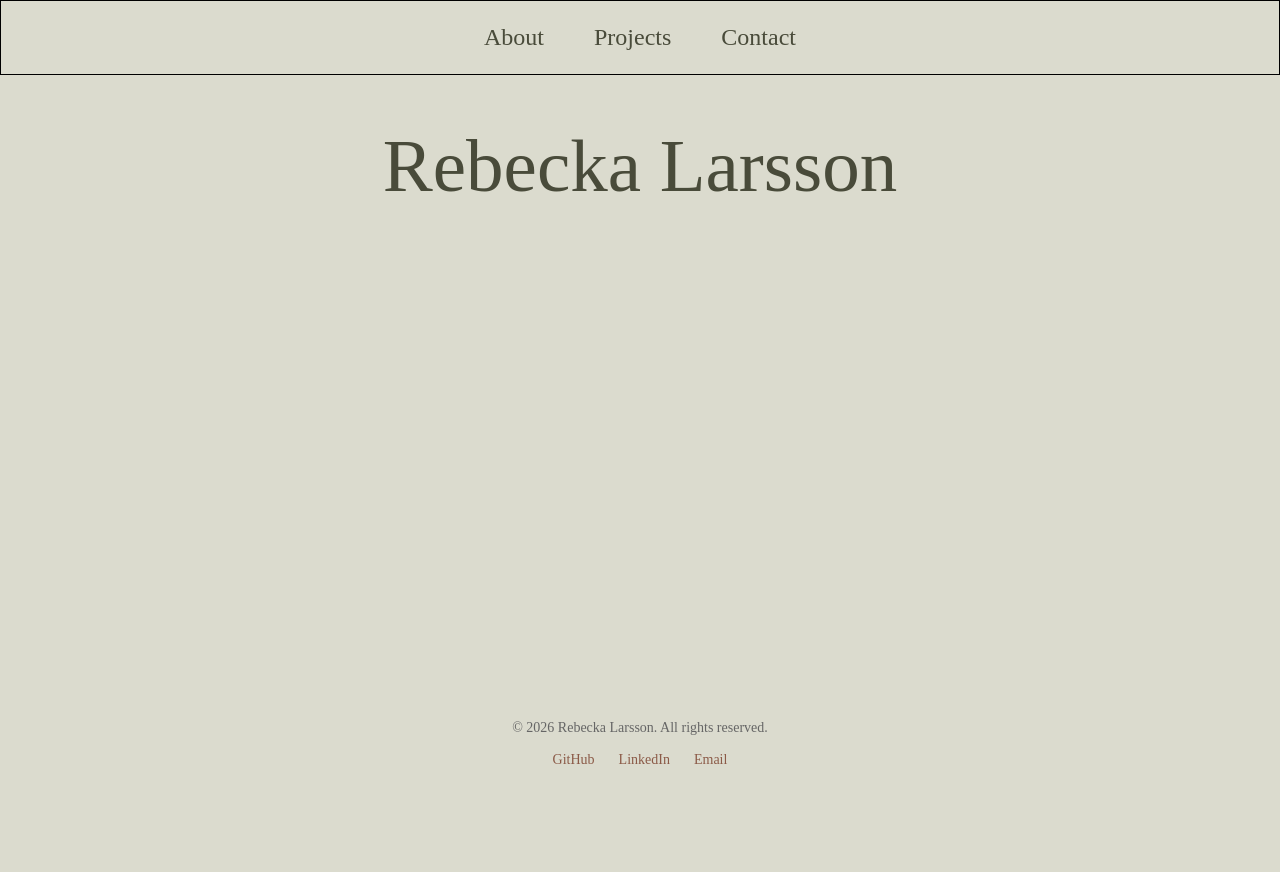
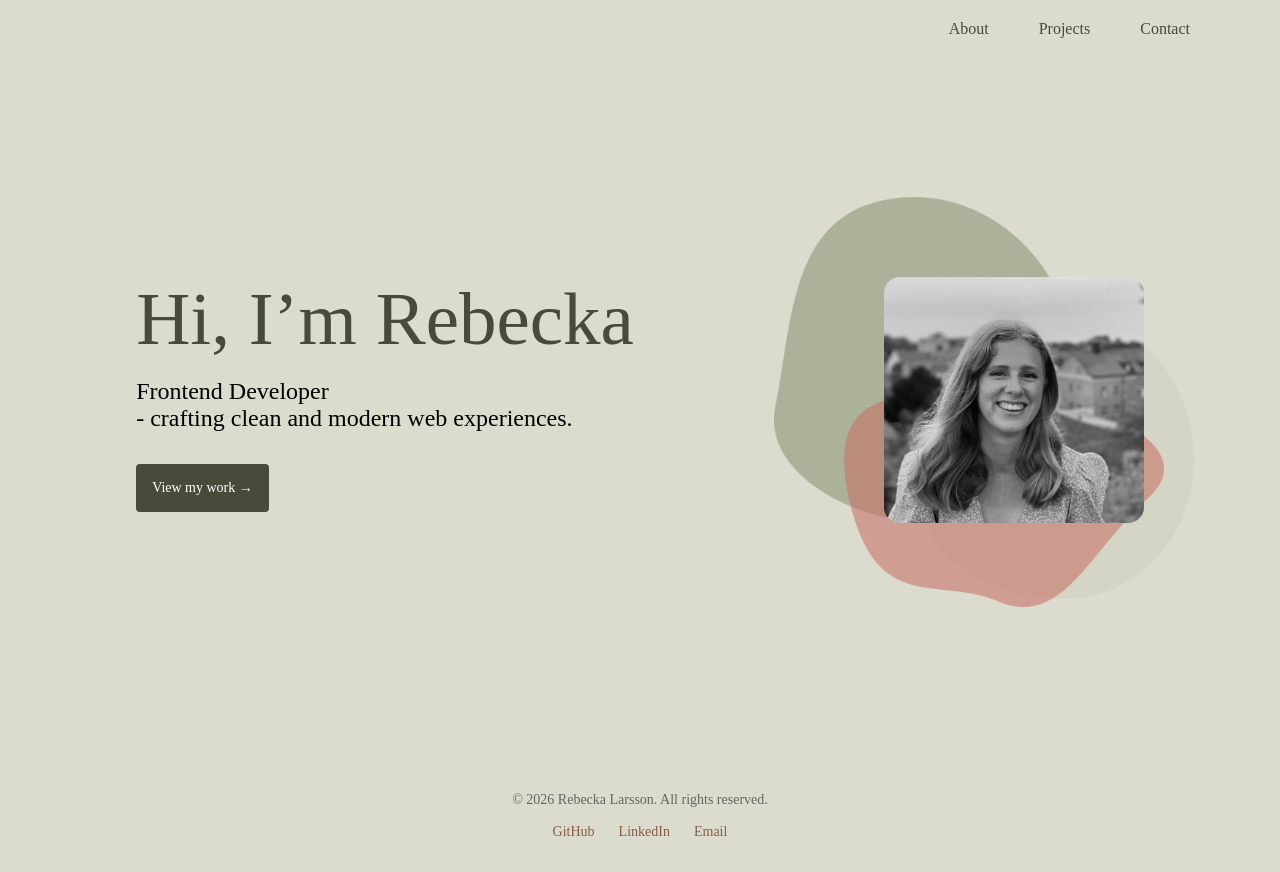
Before and after one commit to Rebecka94/Portfolio, a React (Vite) app: page / in a window 1280 px wide. Before the commit the page ends 800 px from the top, so only its background shows below. Built offline with nearby package versions, Linux system fonts and the light colour scheme.

Commit message:
Refactor Hero and Navbar components; enhance layout and styles

```diff
--- a/src/components/layout/Hero/Hero.module.css
+++ b/src/components/layout/Hero/Hero.module.css
@@ -1,4 +1,55 @@
-.container {
+.hero {
   display: flex;
+  flex-direction: column;
   justify-content: center;
+  min-height: 80vh;
 }
+
+.content {
+  display: flex;
+  justify-content: space-between;
+  align-items: center;
+  gap: 250px;
+}
+
+.text {
+  max-width: 500px;
+}
+
+.imageWrapper {
+  position: relative;
+}
+
+.profile {
+  width: 260px;
+  border-radius: 16px;
+  position: relative;
+  z-index: 2;
+}
+
+.shadow {
+  position: absolute;
+  width: 270px;
+  top: 30px;
+  left: 40px;
+  z-index: 0;
+  opacity: 0.3;
+}
+
+.shapeGreen {
+  position: absolute;
+  width: 300px;
+  top: -80px;
+  left: -110px;
+  z-index: 0;
+  opacity: 0.8;
+}
+
+.shapePink {
+  position: absolute;
+  width: 320px;
+  bottom: -80px;
+  left: -40px;
+  z-index: 1;
+  opacity: 0.8;
+}
--- a/src/components/layout/Hero/Hero.tsx
+++ b/src/components/layout/Hero/Hero.tsx
@@ -1,9 +1,32 @@
 import styles from "./Hero.module.css";
+import Button from "../../ui/Button/Button";
+import Text from "../../ui/Text/Text";
 
 export default function Hero() {
   return (
-    <div className={styles.container}>
-        <h1>Rebecka Larsson</h1>
-    </div>
+    <section className={styles.hero}>
+      <div className="container">
+      <div className={styles.content}>
+
+        <div className={styles.text}>
+          <h1>Hi, I’m Rebecka</h1>
+
+          <Text size="medium">
+          Frontend Developer <br/> - crafting clean and modern web experiences.
+          </Text>
+
+          <Button variant="secondary" size="md">View my work →</Button>
+        </div>
+
+        <div className={styles.imageWrapper}>
+          <img src="/Ellipse-shadow.png" className={styles.shadow} />
+          <img src="/Ellipse-green.png" className={styles.shapeGreen} />
+          <img src="/Ellipse-pink.png" className={styles.shapePink} />
+          <img src="/profileimg.png" alt="Rebecka" className={styles.profile} />
+        </div>
+
+      </div>
+      </div>
+    </section>
   );
 }
--- a/src/components/layout/Navbar/Navbar.module.css
+++ b/src/components/layout/Navbar/Navbar.module.css
@@ -1,44 +1,19 @@
 .navbar {
-  margin-bottom: var(--space-lg);
-  border: 1px solid black;
-}
-
-.container {
-  padding: var(--space-md) 0;
-  display: flex;
-  justify-content: center;
-  align-items: center;
-  text-align: center;
-  width: 100%;
+  padding: 20px 0;
 }
 
 .links {
   display: flex;
-  justify-content: center;
+  justify-content: flex-end;
+  gap: 50px;
   list-style: none;
-  gap: 50px;
-  margin: 7px 0 7px 0;
+  margin: 0;
   padding: 0;
 }
 
 .links a {
   text-decoration: none;
   color: var(--color-text-green);
-  font-size: var(--text-md);
-  transition: all 0.5s;
+  font-size: 16px;
   position: relative;
-  display: inline-block;
 }
-
-.links a:hover::after {
-  content: "";
-  position: absolute;
-  bottom: -15px;
-  left: 0;
-  right: 0;
-  height: 20px;
-  background-image: url("/Vector-1.png");
-  background-repeat: no-repeat;
-  background-position: center;
-  background-size: contain;
-}
--- a/src/components/layout/Navbar/Navbar.tsx
+++ b/src/components/layout/Navbar/Navbar.tsx
@@ -4,19 +4,13 @@ import styles from "./Navbar.module.css";
 export default function Navbar() {
   return (
     <nav className={styles.navbar}>
-      <div className={styles.container}>
-        <ul className={styles.links}>
-          <li>
-            <Link to="/about">About</Link>
-          </li>
-          <li>
-            <Link to="/projects">Projects</Link>
-          </li>
-          <li>
-            <Link to="/contact">Contact</Link>
-          </li>
-        </ul>
-      </div>
-    </nav>
+  <div className="container">
+    <ul className={styles.links}>
+      <li><Link to="/about">About</Link></li>
+      <li><Link to="/projects">Projects</Link></li>
+      <li><Link to="/contact">Contact</Link></li>
+    </ul>
+  </div>
+</nav>
   );
 }
--- a/src/components/ui/Button/Button.module.css
+++ b/src/components/ui/Button/Button.module.css
@@ -23,9 +23,9 @@
 }
 
 .md {
-  padding: var(--space-md) var(--space-lg);
-  font-size: var(--text-md);
-  border-radius: var(--radius-md);
+  padding: var(--space-md) var(--space-md);
+  font-size: var(--text-sm);
+  border-radius: var(--radius-sm);
   margin: var(--space-md) 0 var(--space-md) 0;
 }
 
```
